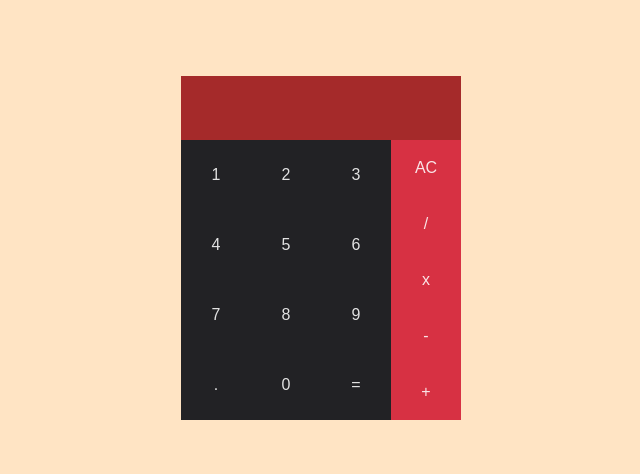
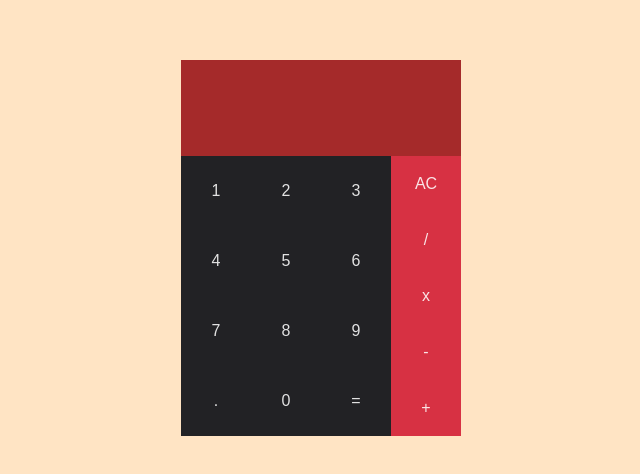
Before and after one commit to VERSAYANA/javascript-calculator, a React (Create React App) app: page / in a window 1280 px wide. Shown: the part 152-626 px from the top of the page, without its empty margins (319-959 px from the left). Built offline with nearby package versions, Linux system fonts and the light colour scheme.

Commit message:
Add input to display

```diff
--- a/src/components/Calculator/Calculator.js
+++ b/src/components/Calculator/Calculator.js
@@ -10,7 +10,7 @@ class Calculator extends Component {
     const { input, result, newInput, display } = this.props;
     return (
       <div id="calculator">
-        <Display value={display} />
+        <Display value={display} input={input} />
         <Board
           newInput={newInput}
         />
--- a/src/components/Display/Display.css
+++ b/src/components/Display/Display.css
@@ -1,4 +1,16 @@
 #display {
   height: 64px;
   background-color: brown;
+  display: flex;
+  flex-direction: column;
+  justify-content: center;
+  align-items: flex-end;
+  padding: 16px;
+  font-size: 24px;
+  color: rgba(255, 255, 255, 0.87);
 }
+
+#input {
+  font-size: 16px;
+  padding-bottom: 8px;
+}
--- a/src/components/Display/Display.js
+++ b/src/components/Display/Display.js
@@ -3,12 +3,18 @@ import PropTypes from 'prop-types';
 
 import './Display.css';
 
-const Display = ({ value }) => {
-  return <div id="display">{value}</div>;
+const Display = ({ value, input }) => {
+  return (
+    <div id="display">
+      <span id="input">{input}</span>
+      <span>{value}</span>
+    </div>
+  );
 };
 
 Display.propTypes = {
-  value: PropTypes.string,
+  // value: PropTypes.string,
+  input: PropTypes.string,
 };
 
 export default Display;
--- a/src/modules/calResult.js
+++ b/src/modules/calResult.js
@@ -1,8 +1,8 @@
 function calResult(input) {
-  const numbers = input.split(/[\/+x-]/);
-  const operators = input.split(/[^\/+x-]/).filter((x) => x);
+  const numbers = input.split(/[/+x-]/);
+  const operators = input.split(/[^/+x-]/).filter((x) => x);
 
-  return calImmediateExecutionResult(numbers, operators)
+  return +calImmediateExecutionResult(numbers, operators).toFixed(6);
 }
 
 function calImmediateExecutionResult(numbers, operators) {
--- a/src/modules/isOpreator.js
+++ b/src/modules/isOpreator.js
@@ -1,5 +1,5 @@
 const isOperator = (char) => {
-  if (char === '+' || char === '-' || char === 'x' || char === '/') {
+  if (char === '+' || char === '-' || char === 'x' || char === '/' || char === '=') {
     return true;
   }
   return false;
--- a/src/reducer.js
+++ b/src/reducer.js
@@ -14,6 +14,22 @@ export default function(state = initialState, action) {
       const lastCharIndex = state.input.length - 1;
       const lastChar = state.input.charAt(lastCharIndex);
 
+      if (action.input === 'AC') {
+        return {
+          input: '',
+          result: 0,
+          display: 0,
+        };
+      }
+
+      if (action.input === '=') {
+        return {
+          input: state.input + action.input,
+          result: calResult(state.input),
+          display: calResult(state.input),
+        };
+      }
+
       if (isOperator(action.input)) {
         if (isOperator(lastChar)) {
           return {
@@ -27,22 +43,6 @@ export default function(state = initialState, action) {
           input: state.input + action.input,
           result: state.result,
           display: action.input,
-        };
-      }
-
-      if (action.input === 'AC') {
-        return {
-          input: '',
-          result: 0,
-          display: 0,
-        };
-      }
-
-      if (action.input === '=') {
-        return {
-          input: state.input,
-          result: calResult(state.input),
-          display: calResult(state.input),
         };
       }
 
@@ -62,7 +62,7 @@ export default function(state = initialState, action) {
         }
       }
 
-      if (state.result > 0 && state.result === state.display) {
+      if (lastChar === '=') {
         return {
           input: action.input,
           result: 0,
```
